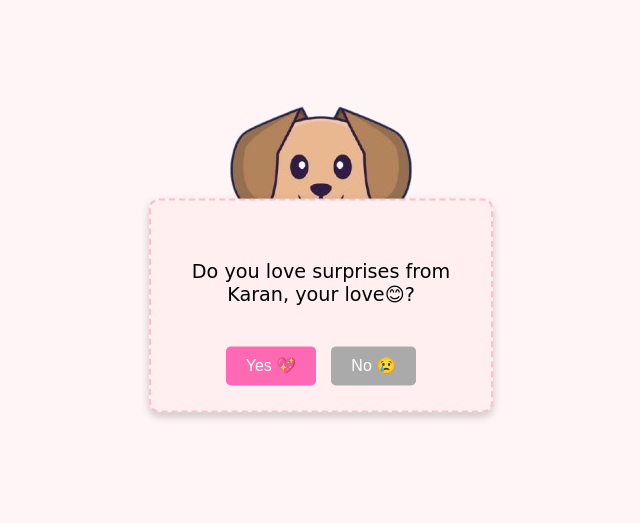
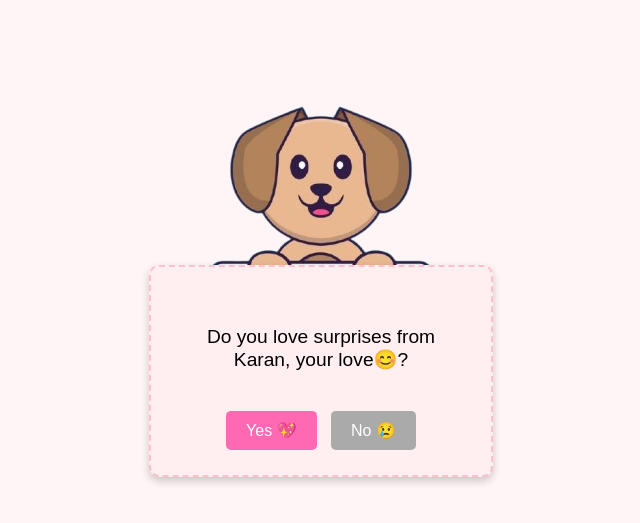
Before and after one commit to KKumarPro/Love-and-fun, a plain HTML site: page index.html in a window 1280 px wide. Shown: the part 145-668 px from the top of the page, without its empty margins (319-959 px from the left). Drawn offline with Linux system fonts and the light colour scheme.

Commit message:
Update txt style

```diff
--- a/style.css
+++ b/style.css
@@ -1,7 +1,7 @@
 body {
   margin: 0;
   padding: 0;
-  font-family: 'Dreaming Outloud Script Pro', cursive, sans-serif;
+  font-family: 'Dreaming Outloud Script Pro', sans-serif;
   background-color: #fff5f7;
   display: flex;
   flex-direction: column;
@@ -23,7 +23,7 @@ body {
 
 .message-box {
   position: absolute;
-  top: 60%;
+  top: 73%;
   left: 50%;
   transform: translate(-50%, -50%);
   background: #ffeff1;
```
